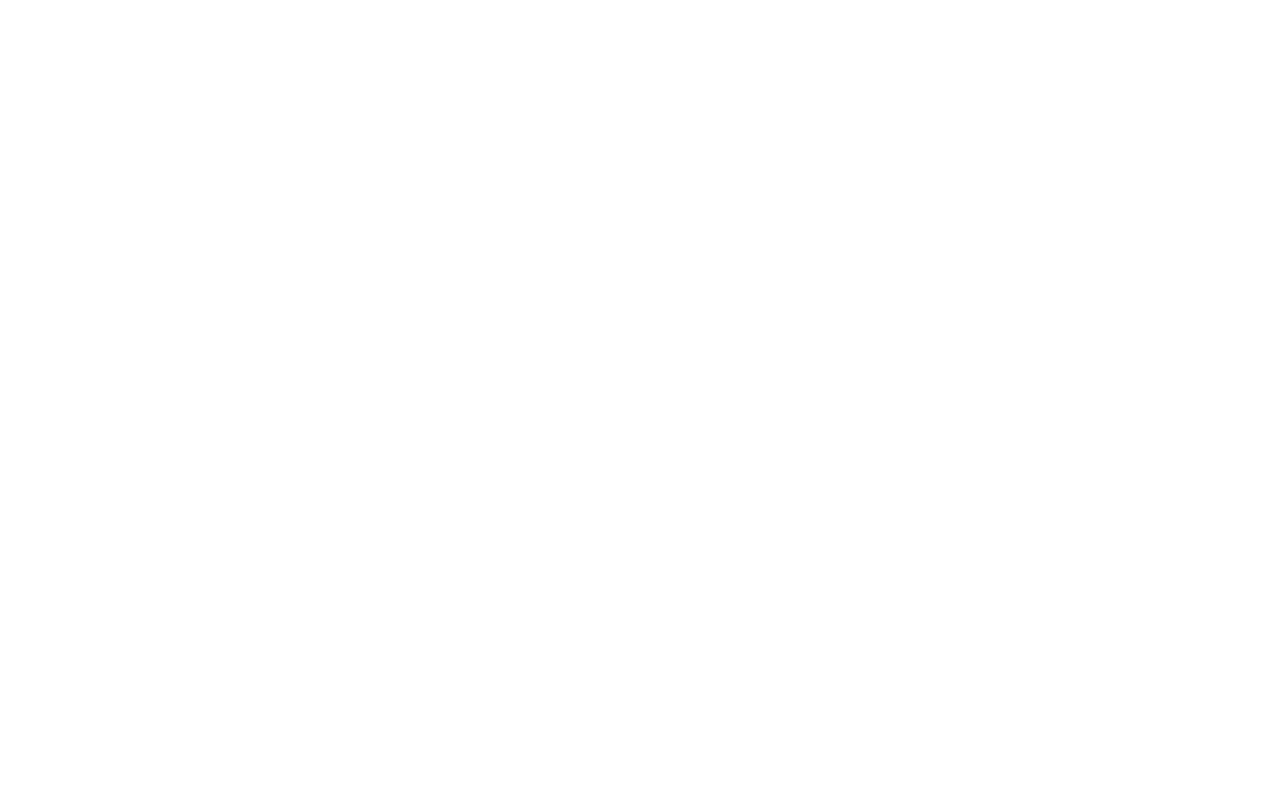
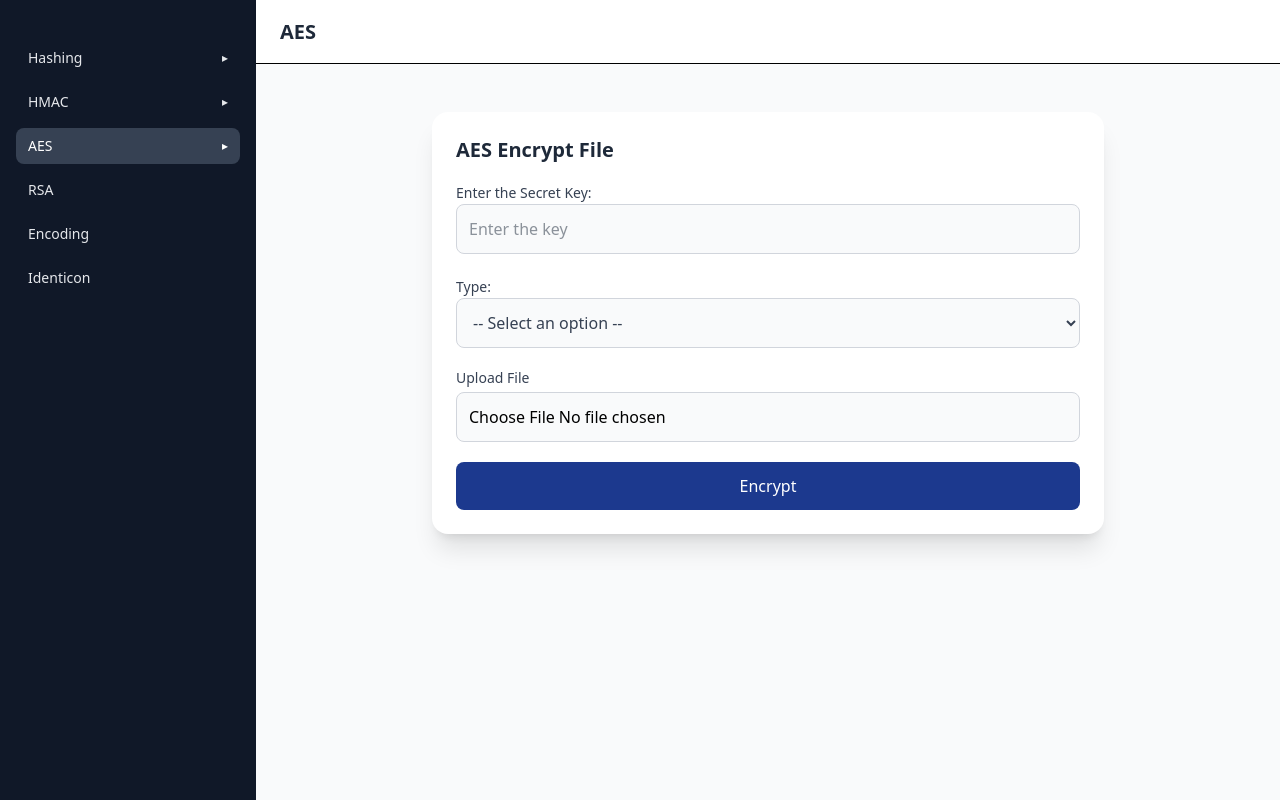
Before and after one commit to Muhtadi1Laskar/cryptography-as-a-service-frontend, a React (Vite) app: page /aes/encrypt-file in a window 1280 px wide. Before the commit this address had no page. Built offline with nearby package versions, Linux system fonts and the light colour scheme.

Commit message:
Added AES file form

```diff
--- a/src/App.jsx
+++ b/src/App.jsx
@@ -6,6 +6,7 @@
 import HashMultiplePage from "./pages/HashPages/HashMultiplePage";
 import AesPage from "./pages/Aes";
 import AesEncryptDecryptPage from "./pages/AesPages/AesEncryptDecryptPage";
+import AesFilePage from "./pages/AesPages/AesFilePage";
 
 function App() {
   return (
@@ -20,6 +21,7 @@
         </Route>
         <Route path="/aes" element={<AesPage />}>
           <Route path="encrypt-decrypt" element={<AesEncryptDecryptPage />} />
+          <Route path="encrypt-file" element={<AesFilePage />}/>
         </Route>
       </Routes>
     </BrowserRouter>
--- /dev/null
+++ b/src/components/forms/Aes/AesFileForm.jsx
@@ -0,0 +1,140 @@
+import { useState } from "react";
+import FormGroups from "../../shared/Form.jsx";
+import ResultCard from "../../ui/ResultCard.jsx";
+import { postAPI } from "../../../hooks/useApi.js";
+import ButtonGroup from "../../ui/Button.jsx";
+
+const TYPES = [
+  { value: "encrypt", text: "Encrypt" },
+  { value: "decrypt", text: "Decrypt" },
+];
+
+export default function AesFileForm() {
+  const [operationType, setOperationType] = useState("Encrypt");
+  const [formData, setFormData] = useState({
+    file: null,
+    secretKey: "",
+    type: "",
+  });
+  const [response, setResponse] = useState("");
+  const [loading, setLoading] = useState(true);
+
+  const handleInputChange = async (e) => {
+    const { name, value, files } = e.target;
+
+    if (name === "file") {
+      setFormData({ ...formData, file: files[0] });
+    } else {
+      setFormData({ ...formData, [name]: value });
+    }
+
+    if(name === "type") updateOperation(value);
+  };
+
+  const updateOperation = (operation) => {
+    const operationName = operation.charAt(0).toUpperCase() + operation.slice(1);
+    setOperationType(operationName);
+  }
+
+  const handleSubmit = async (e) => {
+    e.preventDefault();
+    if (!formData.file) return;
+
+    setLoading(true);
+    setResponse(null);
+
+    const type = formData.type;
+
+    try {
+      const fd = new FormData();
+      fd.append("file", formData.file);
+      fd.append("secretKey", formData.secretKey);
+
+      const res = await postAPI(`aes/file/${type}`, fd);
+      console.log(res.data);
+      setResponse(res?.data?.encryptedText || res?.data?.decryptedText);
+    } catch (error) {
+      console.error("Failed to fetch data: ", error);
+      setResponse(error.response?.data?.message || "Unknown error");
+    } finally {
+      setLoading(false);
+    }
+  };
+
+  return (
+    <div className="bg-white p-6 shadow-xl rounded-2xl max-w-2xl mx-auto">
+      <h2 className="text-xl font-semibold text-gray-800 mb-4">
+        AES {operationType} File
+      </h2>
+
+      {/* Form */}
+      <form onSubmit={handleSubmit} className="space-y-5">
+        {/* Algorithm Select */}
+        <div>
+          {/* Secret Key input */}
+          <FormGroups
+            label="Enter the Secret Key:"
+            id="secretKey"
+            name="secretKey"
+            type="input"
+            placeholder="Enter the key"
+            formData={formData}
+            handleInputChange={handleInputChange}
+          />
+        </div>
+
+        <div>
+          {/* Type select */}
+          <FormGroups
+            label="Type:"
+            id="type"
+            name="type"
+            type="select"
+            options={TYPES}
+            formData={formData}
+            handleInputChange={handleInputChange}
+          />
+        </div>
+
+        {/* File Input */}
+        <div>
+          <label className="block text-sm font-medium text-gray-700 mb-1">
+            Upload File
+          </label>
+          <input
+            type="file"
+            name="file"
+            onChange={handleInputChange}
+            className="w-full p-3 bg-gray-50 border border-gray-300 rounded-lg cursor-pointer"
+          />
+        </div>
+
+        {/* Metadata Preview */}
+        {formData.file && (
+          <div className="p-3 rounded-lg bg-gray-100 border">
+            <p className="text-sm text-gray-700">
+              <strong>File:</strong> {formData.file.name}
+            </p>
+            <p className="text-sm text-gray-700">
+              <strong>Size:</strong> {(formData.file.size / 1024).toFixed(2)} KB
+            </p>
+            <p className="text-sm text-gray-700">
+              <strong>Type:</strong> {formData.file.type || "Unknown"}
+            </p>
+          </div>
+        )}
+
+        {/* Submit */}
+        <ButtonGroup
+          type="submit"
+          className="w-full py-3 bg-blue-900 text-white rounded-lg hover:bg-blue-800 transition disabled:bg-blue-300"
+          disabled={loading}
+          message={operationType}
+        />
+      </form>
+
+      {/* Result Card */}
+      {response && <ResultCard title="Hash" data={response} />}
+    </div>
+  );
+}
--- a/src/components/forms/Aes/AesForm.jsx
+++ b/src/components/forms/Aes/AesForm.jsx
@@ -53,7 +53,6 @@
       const res = await postAPI(`aes/text/${type}`, requestBody);
       setResponse(res?.data?.cipherText || res?.data?.text);
     } catch (error) {
-      console.log(error.message);
       console.error("Failed to fetch data: ", error);
       setResponse(error.response?.data?.message || "Unknown error");
     } finally {
--- a/src/components/layouts/Sidebar.jsx
+++ b/src/components/layouts/Sidebar.jsx
@@ -8,7 +8,7 @@
       { label: "Text", path: "/hash/text" },
       { label: "File", path: "/hash/file" },
       { label: "Verify", path: "/hash/verify" },
-      { label: "Multiple", path: "/hash/text/multiple" }
+      { label: "Multiple", path: "/hash/text/multiple" },
     ],
   },
   {
@@ -23,9 +23,8 @@
     label: "AES",
     path: "/aes",
     children: [
-      { label: "Encrypt & Decrypt", path: "/aes/encrypt-decrypt" },
-      { label: "File Encrypt", path: "/aes/encrypt-file" },
-      { label: "File Decrypt", path: "/aes/decrypt-file" },
+      { label: "Encrypt / Decrypt", path: "/aes/encrypt-decrypt" },
+      { label: "File Encrypt / Decrypt", path: "/aes/encrypt-file" }
     ],
   },
   { label: "RSA", path: "/rsa" },
--- /dev/null
+++ b/src/pages/AesPages/AesFilePage.jsx
@@ -0,0 +1,5 @@
+import AesFileForm from "../../components/forms/Aes/AesFileForm";
+
+export default function AesFilePage() {
+  return <AesFileForm />;
+}
```
